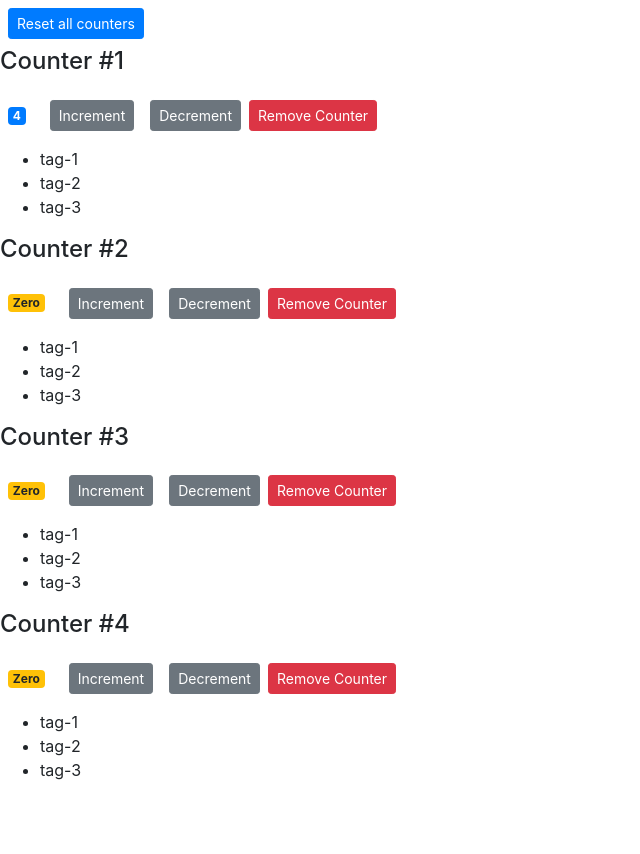
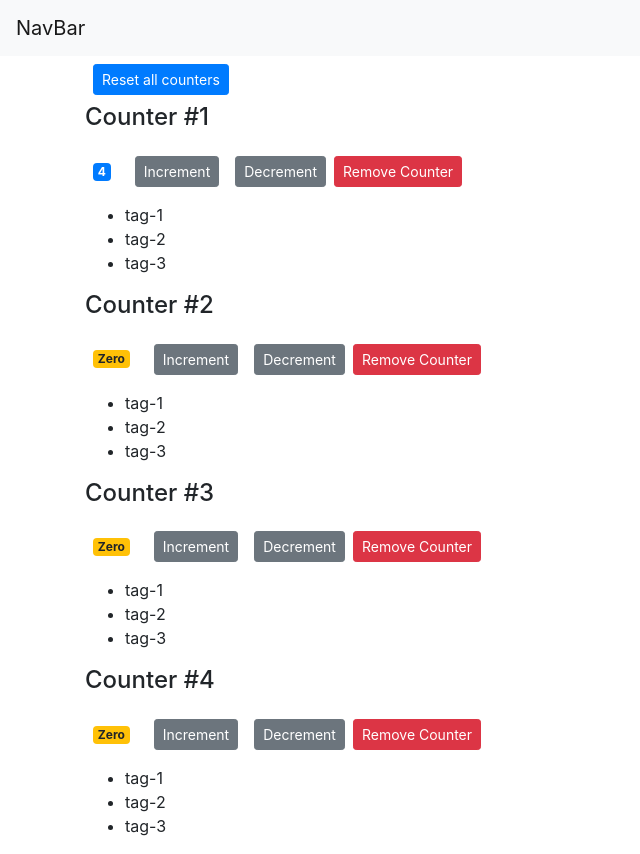
Before and after one commit to NailBrain13/app, a React (Create React App) app: page / in a window 1280 px wide. Shown: the whole page, without its empty margins (0-640 px from the left). Before the commit the page ends 800 px from the top, so only its background shows below. Built offline with nearby package versions, Linux system fonts and the light colour scheme.

Commit message:
Add Navbar

```diff
--- a/src/App.js
+++ b/src/App.js
@@ -1,25 +1,20 @@
-import logo from './logo.svg';
+import React, { Component } from 'react';
 import './App.css';
+import Navbar from './components/navbar';
+import Counters from './components/counters';
 
-function App() {
-  return (
-    <div className="App">
-      <header className="App-header">
-        <img src={logo} className="App-logo" alt="logo" />
-        <p>
-          Edit <code>src/App.js</code> and save to reload.
-        </p>
-        <a
-          className="App-link"
-          href="https://reactjs.org"
-          target="_blank"
-          rel="noopener noreferrer"
-        >
-          Learn React
-        </a>
-      </header>
-    </div>
-  );
+class App extends Component {
+  render() {
+    return (
+      //Use React.Fragment
+      <>
+        <Navbar />
+        <main className='container'>
+          <Counters />
+        </main>
+      </>
+    );
+  }
 }
 
 export default App;
--- /dev/null
+++ b/src/components/navbar.jsx
@@ -0,0 +1,16 @@
+import React, { Component } from 'react';
+
+class Navbar extends Component {
+  state = {};
+  render() {
+    return (
+      <nav className='navbar navbar-light bg-light'>
+        <a className='navbar-brand' href='!#'>
+          NavBar
+        </a>
+      </nav>
+    );
+  }
+}
+
+export default Navbar;
--- a/src/index.js
+++ b/src/index.js
@@ -1,14 +1,13 @@
 import React from 'react';
 import ReactDOM from 'react-dom';
 import './index.css';
-// import App from './App';
+import App from './App';
 import reportWebVitals from './reportWebVitals';
 import 'bootstrap/dist/css/bootstrap.css';
-import Counters from './components/counters';
 
 ReactDOM.render(
   <React.StrictMode>
-    <Counters />
+    <App />
   </React.StrictMode>,
   document.getElementById('root'),
 );
```
